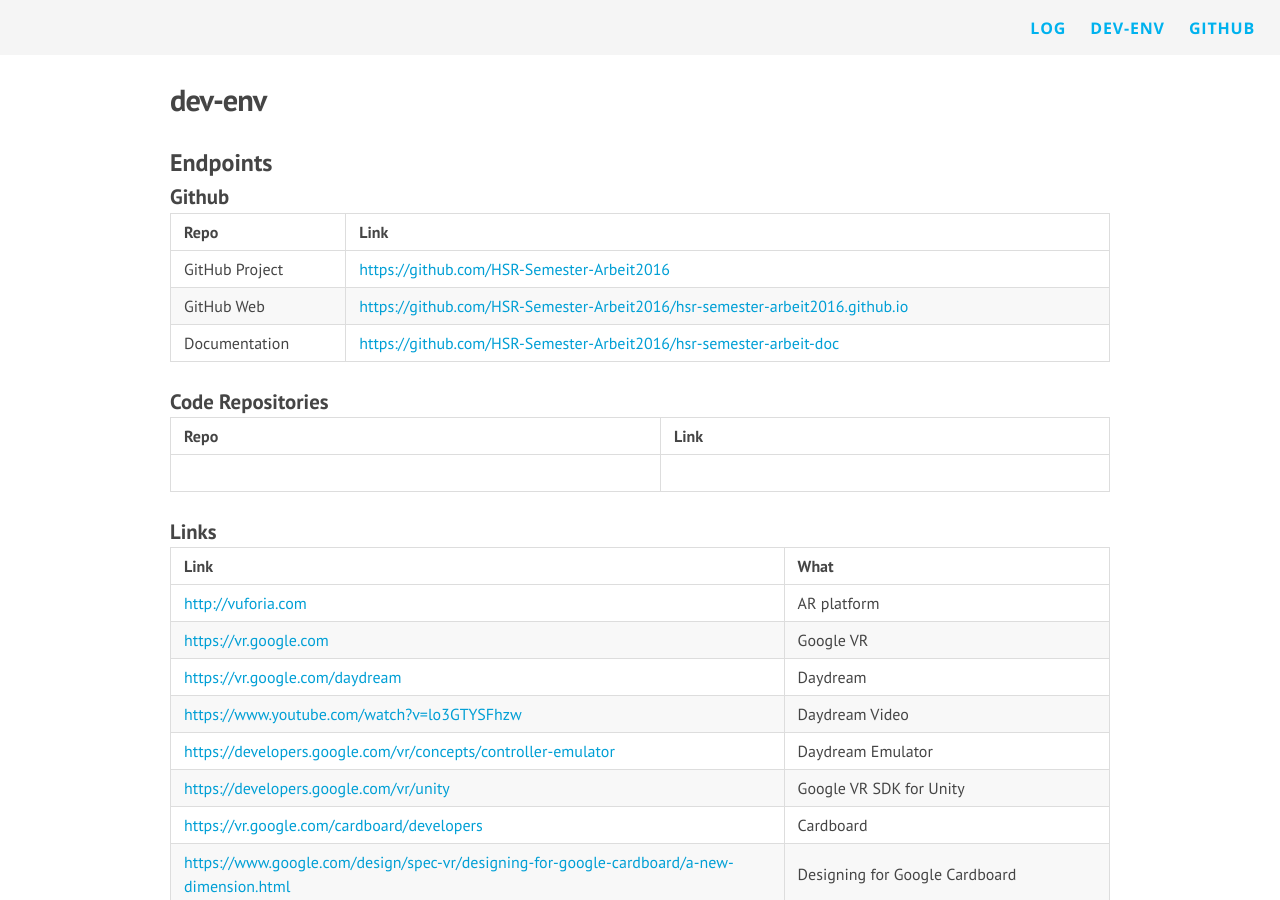
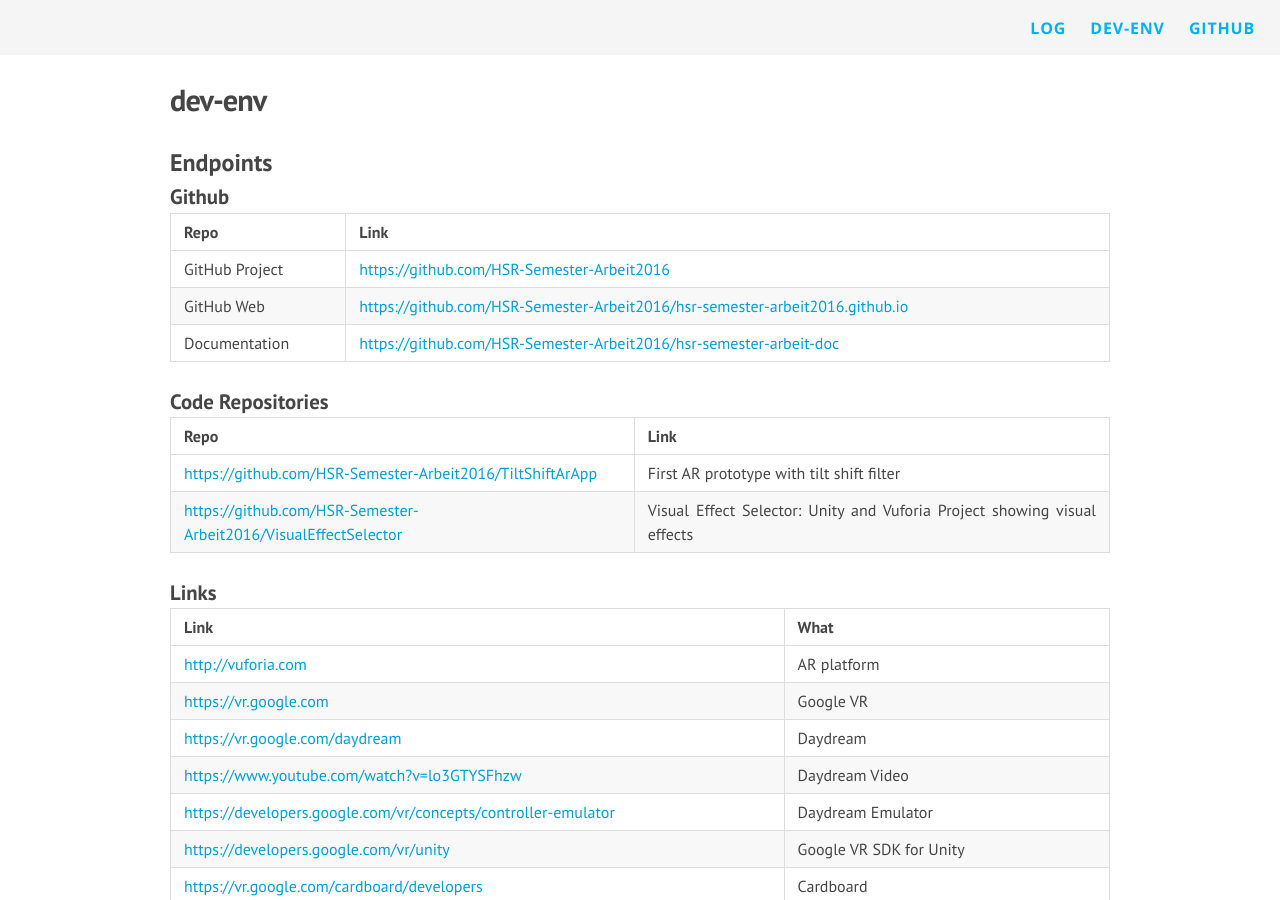
Before and after one commit to HSR-Semester-Arbeit2016/hsr-semester-arbeit2016.github.io, a Jekyll site: the page built from dev-env.md, in a window 1280 px wide and 900 px high. Built offline with Jekyll 4.4.1, drawn with Linux system fonts in a browser that asks for light colours; nearby versions of some CDN libraries.

Commit message:
Added Visual Effect Selector link and Scene images
Signed-off-by: Roberto Cuervo <rcuervoa@hsr.ch>

```diff
--- a/dev-env.md
+++ b/dev-env.md
@@ -15,9 +15,10 @@
 
 ### Code Repositories
 
-| Repo | Link |
-| ---- | ---- |
-|      |      |
+| Repo                                     | Link                                     |
+| ---------------------------------------- | ---------------------------------------- |
+| [https://github.com/HSR-Semester-Arbeit2016/TiltShiftArApp](https://github.com/HSR-Semester-Arbeit2016/TiltShiftArApp) | First AR prototype with tilt shift filter |
+| [https://github.com/HSR-Semester-Arbeit2016/VisualEffectSelector](https://github.com/HSR-Semester-Arbeit2016/VisualEffectSelector) | Visual Effect Selector: Unity and Vuforia Project showing visual effects |
 
 ### Links
 
@@ -55,4 +56,4 @@
 | [https://www.sitepoint.com/how-to-build-an-ar-android-app-with-vuforia-and-unity](https://www.sitepoint.com/how-to-build-an-ar-android-app-with-vuforia-and-unity) | Tutorial AR Unity & Vuforia       |
 | [https://library.vuforia.com/articles/Training/ARCamera-prefab-in-Unity](https://library.vuforia.com/articles/Training/ARCamera-prefab-in-Unity) | Vuforia AR prefac tutorial        |
 | [https://unity3d.com/learn/tutorials/topics/virtual-reality/interaction-vr](https://unity3d.com/learn/tutorials/topics/virtual-reality/interaction-vr) | User Interaction (Buttons)        |
-|[https://unity3d.com/learn/tutorials/modules/beginner/live-training-archive/creating-a-scene-menu](https://unity3d.com/learn/tutorials/modules/beginner/live-training-archive/creating-a-scene-menu)  |Scene Selection Menu Tutorial  |
+| [https://unity3d.com/learn/tutorials/modules/beginner/live-training-archive/creating-a-scene-menu](https://unity3d.com/learn/tutorials/modules/beginner/live-training-archive/creating-a-scene-menu) | Scene Selection Menu Tutorial     |
```
Also changed, not shown: media/BlurScene.png (added), media/MainScene.png (added), media/TiltScene.png (added).
